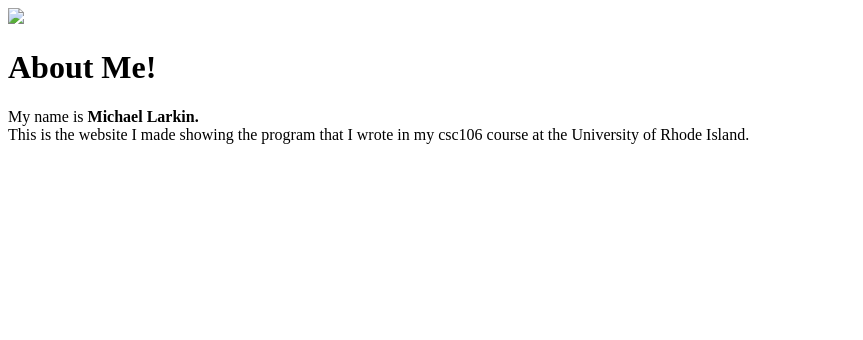
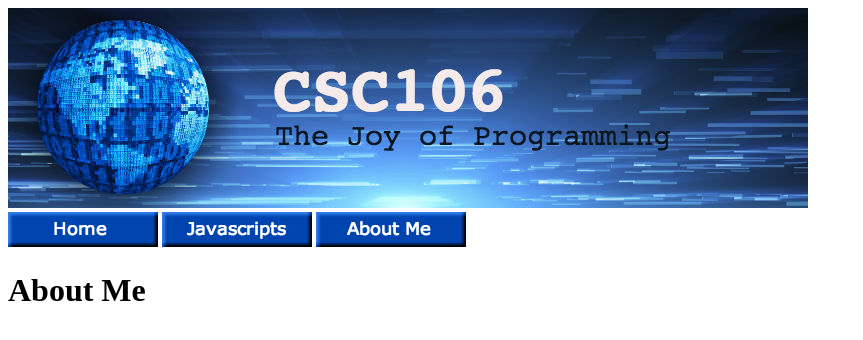
Before and after one commit to Mlark23/Mlark23.github.io, a plain HTML site: page about.html in a window 1280 px wide. Shown: the whole page, without its empty margins (0-863 px from the left). Drawn offline with Linux system fonts and the light colour scheme.

Commit message:
Update about.html

```diff
--- a/about.html
+++ b/about.html
@@ -2,13 +2,17 @@
 <html>
     <head>
         <meta charset="utf-8">
-        <title>Michael’s Programming Portfolio - About Michael Page</title>
+        <title>About Me</title>
     </head>
     <body>
-<img src=“csc106_banner.jpg”>
-<h1> About Me! </h1>
+<img src="csc106_banner.jpg">  <br>
 
-My name is <strong>Michael Larkin.</strong> <br> This is the website I made showing the program that I wrote in my csc106 course at the University of Rhode Island.
+<a href="index.html"><img src="home.png"></a>
+<a href="JS.html"><img src="JS.png"></a>
+<a href="about.html"><img src="about.png"></a>
+<h1> About Me </h1>
+
+
 
     </body>
 </html>
```
